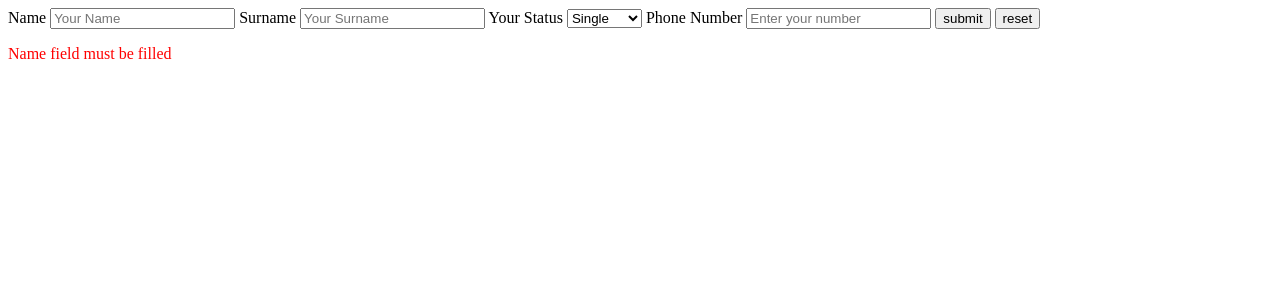
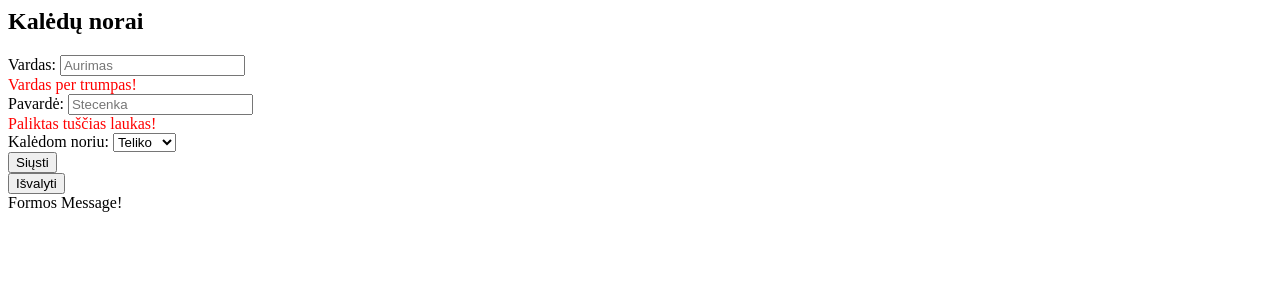
Before and after one commit to IgnasSarlauskas/php-project-repository, a PHP site: page / in a window 1280 px wide. Shown: the top 300 px of the page. Run offline with PHP 8.4, Linux system fonts and the light colour scheme.

Commit message:
10/03 form generator template Aurimas original version

```diff
--- /dev/null
+++ b/includes/styles.css
@@ -0,0 +1,3 @@
+.error {
+	color: red;
+}
--- a/index.php
+++ b/index.php
@@ -2,85 +2,95 @@
 $form = [
     'attr' => [
         'action' => 'index.php',
-        'method' => 'POST',
-        'class' => 'my-form',
-        'id' => 'login-form'
+        'class' => 'bg-black'
     ],
+    'title' => 'Kalėdų norai',
     'fields' => [
-        'first-name' => [
+        'first_name' => [
             'attr' => [
-                'type' => 'text',
+                'type' => 'text'
             ],
-            'extra_attr' => [
-                'placeholder' => 'Your Name',
+            'extra' => [
+                'attr' => [
+                    'placeholder' => 'Aurimas',
+                    'class' => 'input-text',
+                    'id' => 'first-name'
+                ]
             ],
-            'label' => 'Name',
-//            'error' => 'error',
+            'label' => 'Vardas:',
+            'error' => 'Vardas per trumpas!'
         ],
-        'last-name' => [
+        'last_name' => [
             'attr' => [
-                'type' => 'text',
+                'type' => 'text'
             ],
-            'extra_attr' => [
-                'placeholder' => 'Your Surname',
+            'extra' => [
+                'attr' => [
+                    'placeholder' => 'Stecenka',
+                    'class' => 'input-text',
+                    'id' => 'last-name'
+                ]
             ],
-            'label' => 'Surname',
+            'label' => 'Pavardė:',
+            'error' => 'Paliktas tuščias laukas!'
         ],
-        'status' => [
+        'wish' => [
             'attr' => [
                 'type' => 'select',
+                'value' => 'tv'
             ],
-            'extra_attr' => [
-                'placeholder' => 'Your Status',
+            'extra' => [
+                'attr' => [
+                    'class' => 'input-select',
+                    'id' => 'wish'
+                ]
             ],
             'options' => [
-               'single' => 'Single',
-               'married' => 'Married',
-               'divorced' => 'Divorced',
+                'car' => 'BMW',
+                'tv' => 'Teliko',
+                'socks' => 'Kojinių'
             ],
-            'label' => 'Your Status',
-        ],
-        'number' => [
-            'attr' => [
-                'type' => 'number',
-            ],
-            'extra_attr' => [
-                'placeholder' => 'Enter your number',
-            ],
-            'label' => 'Phone Number',
+            'label' => 'Kalėdom noriu:',
         ]
     ],
     'buttons' => [
         'submit' => [
-            'type' => 'button',
+            'type' => 'submit',
+            'value' => 'Siųsti'
         ],
         'reset' => [
-            'type' => 'button',
+            'type' => 'reset',
+            'value' => 'Išvalyti'
         ]
     ],
-    'message' => [
-        'Name field must be filled',
-    ]
+    'message' => 'Formos Message!'
 ];
 
+/**
+ * Generates HTML attributes
+ * @param array $attr
+ * @return string
+ */
 function html_attr($attr) {
-    foreach ($attr as $key => $value) {
-        $attr_array[] = strtr('@key="@value"', [
-            '@key' => $key,
-            '@value' => $value
+    $html_attr_array = [];
+
+    foreach ($attr as $attribute_key => $attribute_value) {
+        $html_attr_array[] = strtr('@key="@value"', [
+            '@key' => $attribute_key,
+            '@value' => $attribute_value
         ]);
     }
-    return implode(" ", $attr_array);
+
+    return implode(' ', $html_attr_array);
 }
 ?>
-
 <html>
-    <style>
-        .color-red {
-            color: red;
-        }
-    </style>
+    <head>
+        <meta charset="UTF-8">
+        <title>Form Templates</title>
+        <link rel="stylesheet" href="includes/styles.css">
+    </head>
     <body>
-        <?php require 'templates/form.tpl.php'; ?>
+<?php require 'templates/form.tpl.php'; ?>
     </body>
 </html>
--- a/templates/form.tpl.php
+++ b/templates/form.tpl.php
@@ -1,51 +1,66 @@
-
+<?php if (isset($form) && !empty($form)): ?>
     <form <?php print html_attr(($form['attr'] ?? []) + ['method' => 'POST']); ?>>
 
-    <!-- Input Field Generation  -->
-    <?php foreach ($form['fields'] ?? [] as $field_id => $field): ?>
-
-        <!-- Check if field array has 'label' and print it in case it is true  -->
-        <?php if (isset($field['label'])) : ?>
-            <label>
-                <span><?php print $field['label']; ?></span>
+        <!--Form Title-->
+        <?php if (isset($form['title'])): ?>
+            <h2><?php print $form['title'] ?></h2>
         <?php endif; ?>
 
-        <!-- Check if field array has 'type => select' and print it in case it is true  -->
-        <?php if ($field['attr']['type'] == 'select') : ?>
-            <select <?php print html_attr(['name' => $field_id] + ($field['extra_attr'] ?? [])); ?>>
+        <!--Start Field Generation-->
+        <?php foreach ($form['fields'] as $field_id => $field): ?>
+            <div class="field-container">
 
-                <!-- getting option values ant printing them  -->
-                <?php foreach ($field['options'] as $field_value_id => $field_value): ?>
-                    <option value="<?php print $field_value_id; ?>"><?php print $field_value; ?></option>
+                <!--Label-->
+                <?php if (isset($field['label'])): ?>
+                    <label>
+                        <span class="label"><?php print $field['label']; ?></span>
+                    <?php endif; ?>
+
+                    <!--Field-->
+                    <?php if ($field['attr']['type'] === 'select'): ?>
+                        <select <?php print html_attr(['name' => $field_id] + ($field['extra']['attr'] ?? [])); ?>>
+                            <?php foreach ($field['options'] as $option_id => $option): ?>
+                                <option value="<?php print $option_id; ?>" <?php print ($field['attr']['value'] ?? null) === $option_id ? 'selected' : ''  ?>>
+                                    <?php print $option; ?>
+                                </option>
                             <?php endforeach; ?>
                         </select>
                     <?php else: ?>
-
-            <!--printing inputs with their attributes from form array-->
-            <input <?php print html_attr(['name' => $field_id] + $field['attr'] + ($field['extra_attr'] ?? [])); ?>>
+                        <input <?php print html_attr(['name' => $field_id] + $field['attr'] + ($field['extra']['attr'] ?? [])); ?>>
                     <?php endif; ?>
 
-        <!-- Check For Error message  -->
-        <?php if (isset($field['error'])) : ?>
-            <div class="color-red"><?php print $field['error'] ?? ''; ?></div>
+                    <?php if (isset($field['label'])): ?>
+                    </label>
                 <?php endif; ?>
 
-        <!-- check if label is set-->
-        <?php if (isset($field['label'])) : ?>
-            </label>
+                <!--Error-->
+                <div class="error">
+                    <?php if (isset($field['error'])): ?>
+                        <span>
+                            <?php print $field['error']; ?>
+                        </span>
                     <?php endif; ?>
-        <!--end label check-->
+                </div>
+
+            </div>
         <?php endforeach; ?>
+        <!--End Field Generation-->
 
-    <!-- Button Field Generation  -->
-    <?php foreach ($form['buttons'] ?? [] as $button_id => $button): ?>
-        <button <?php print html_attr($button); ?>> <?php print $button_id; ?> </button>
+        <!--Start Button Generation-->
+        <?php if (isset($form['buttons'])): ?>
+            <?php foreach ($form['buttons'] as $button_id => $button): ?>
+                <div class="button-container">
+                    <input <?php print html_attr(['name' => $button_id] + $button); ?>>
+                </div>
             <?php endforeach; ?>
+        <?php endif; ?>
+        <!--End button Generation-->
 
-    <!--If field array has message key then print the message-->
-    <?php foreach ($form['message'] ?? [] as $value): ?>
-        <?php if (isset($value)) : ?>
-            <p class="color-red"><?php print $value; ?></p>
+        <!--Form Message-->
+        <?php if (isset($form['message'])): ?>
+            <div class="message">
+                <span><?php print $form['message'] ?></span>
+            </div>
         <?php endif; ?>
-    <?php endforeach; ?>
     </form>
+<?php endif; ?>
```
Lines whose indentation alone changed are shown as unchanged.
